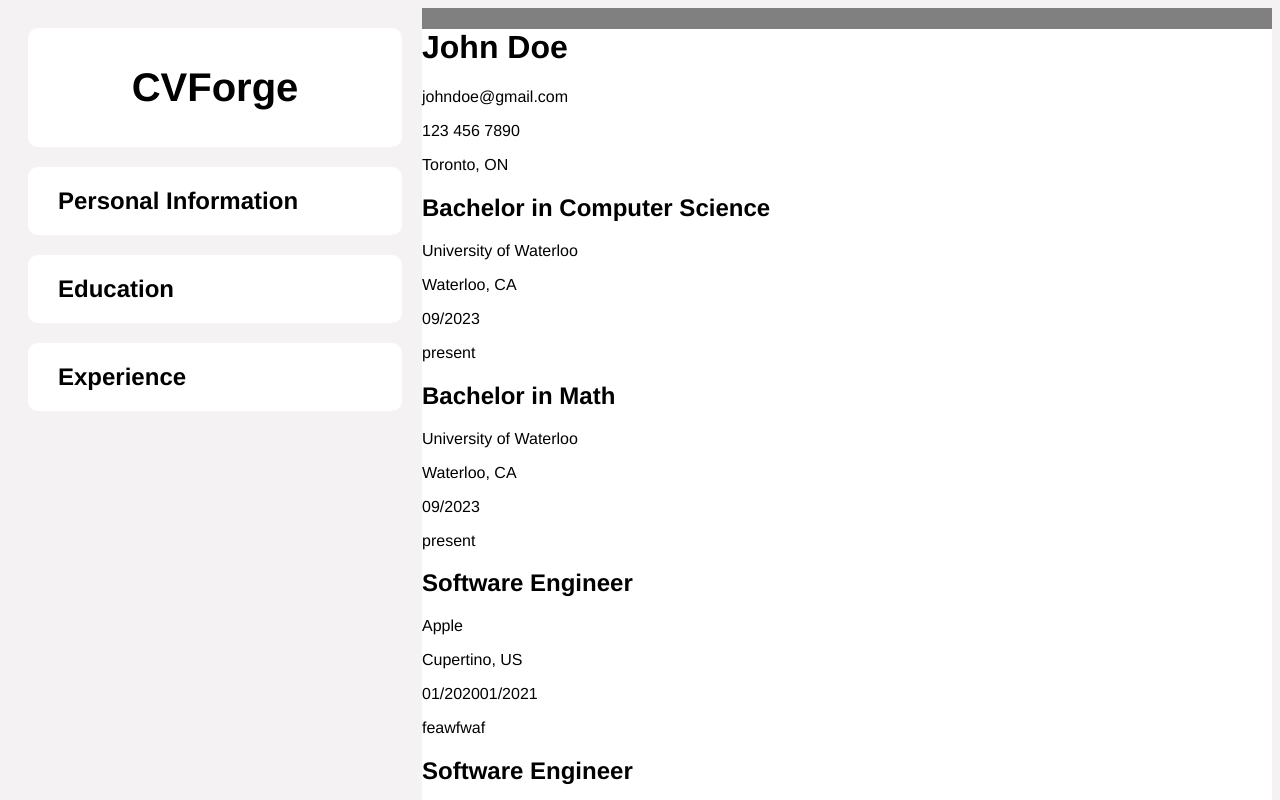
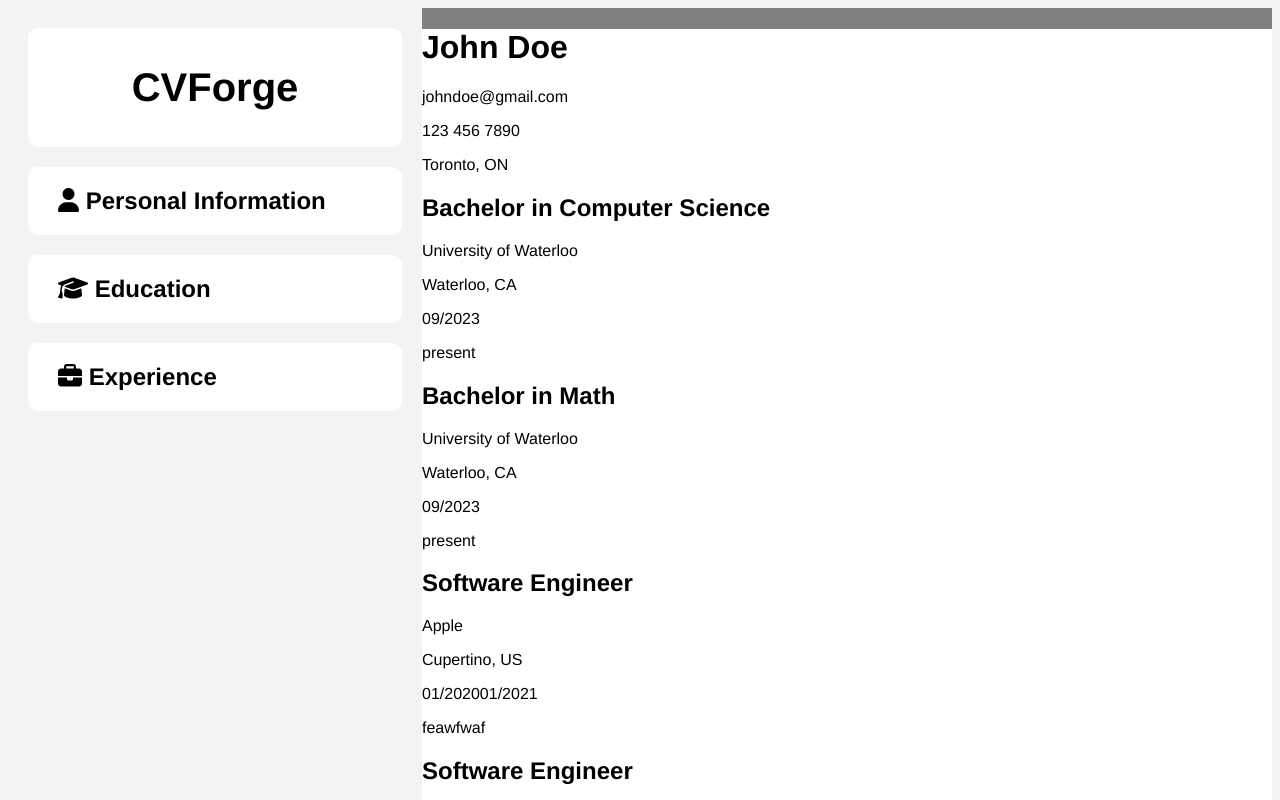
Before and after one commit to gavinxue050705/CVForge, a React (Vite) app: page / in a window 1280 px wide. Shown: the top 800 px of the page. Built offline with nearby package versions, Linux system fonts and the light colour scheme.

Commit message:
Added section icons

```diff
--- a/index.html
+++ b/index.html
@@ -6,6 +6,7 @@
     <meta name="viewport" content="width=device-width, initial-scale=1.0" />
     <title>CVForge</title>
     <link rel="stylesheet" href="./src/styles/index.css">
+    <script src="https://kit.fontawesome.com/7ce154bdf1.js" crossorigin="anonymous"></script>
   </head>
   <body>
     <div id="root"></div>
--- a/src/components/education/EducationForm.jsx
+++ b/src/components/education/EducationForm.jsx
@@ -5,7 +5,7 @@
   return (
     <div className="container">
       <h2 onClick={onDrop} className="section-header">
-        Education
+        <i class="fa-solid fa-graduation-cap"></i> Education
       </h2>
       <div id="form-education">
         {educations.map((education, i) => (
--- a/src/components/experience/ExperienceForm.jsx
+++ b/src/components/experience/ExperienceForm.jsx
@@ -5,7 +5,7 @@
   return (
     <div className="container">
       <h2 onClick={onDrop} className="section-header">
-        Experience
+        <i class="fa-solid fa-briefcase"></i> Experience
       </h2>
       <div id="form-experience">
         {experiences.map((experience, i) => (
--- a/src/components/personal/Personal.jsx
+++ b/src/components/personal/Personal.jsx
@@ -4,7 +4,7 @@
   return (
     <div className="container">
       <h2 onClick={onDrop} className="section-header">
-        Personal Information
+        <i class="fa-solid fa-user"></i> Personal Information
       </h2>
       <form id="form-personal" className="subsection">
         <Input
```
